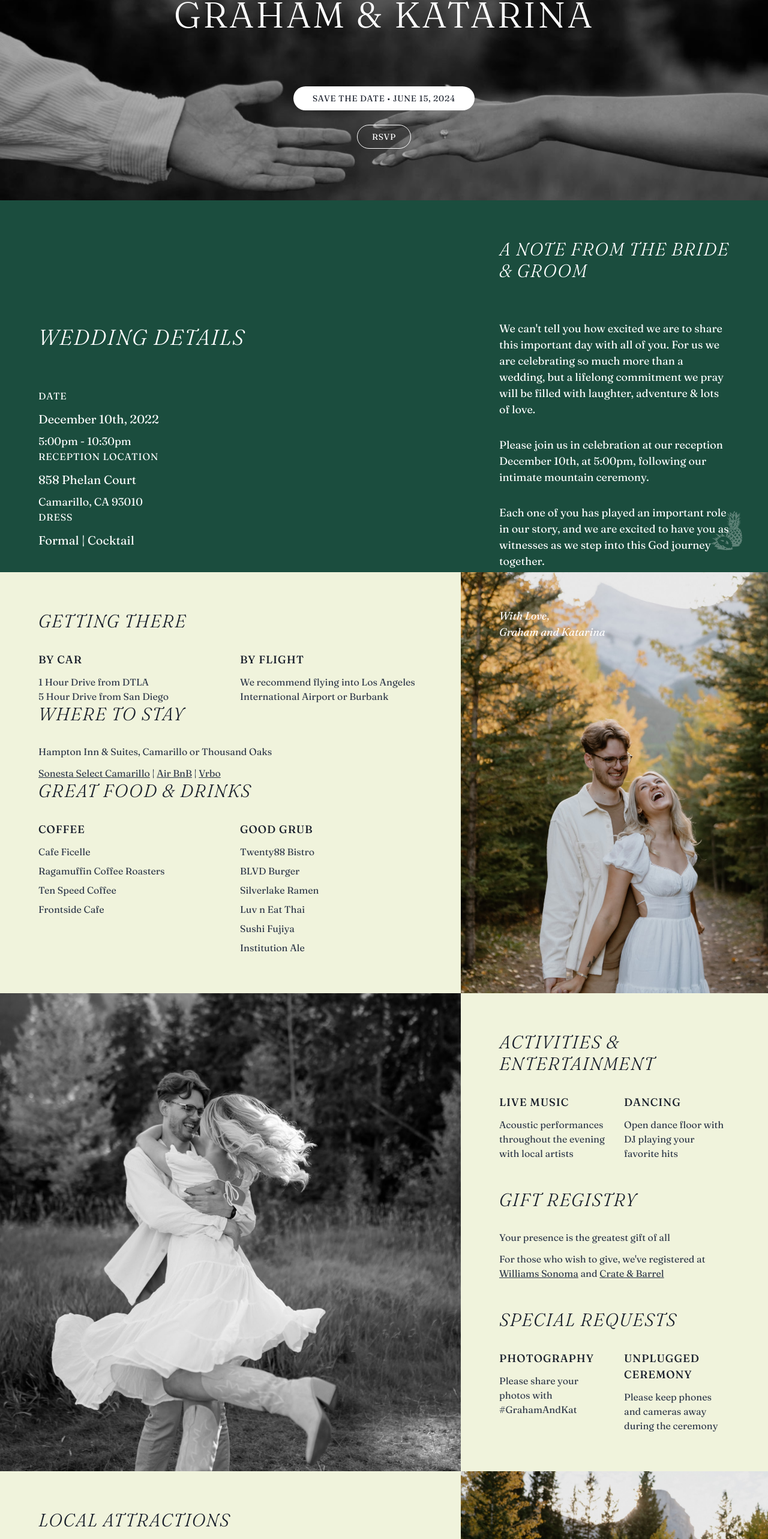
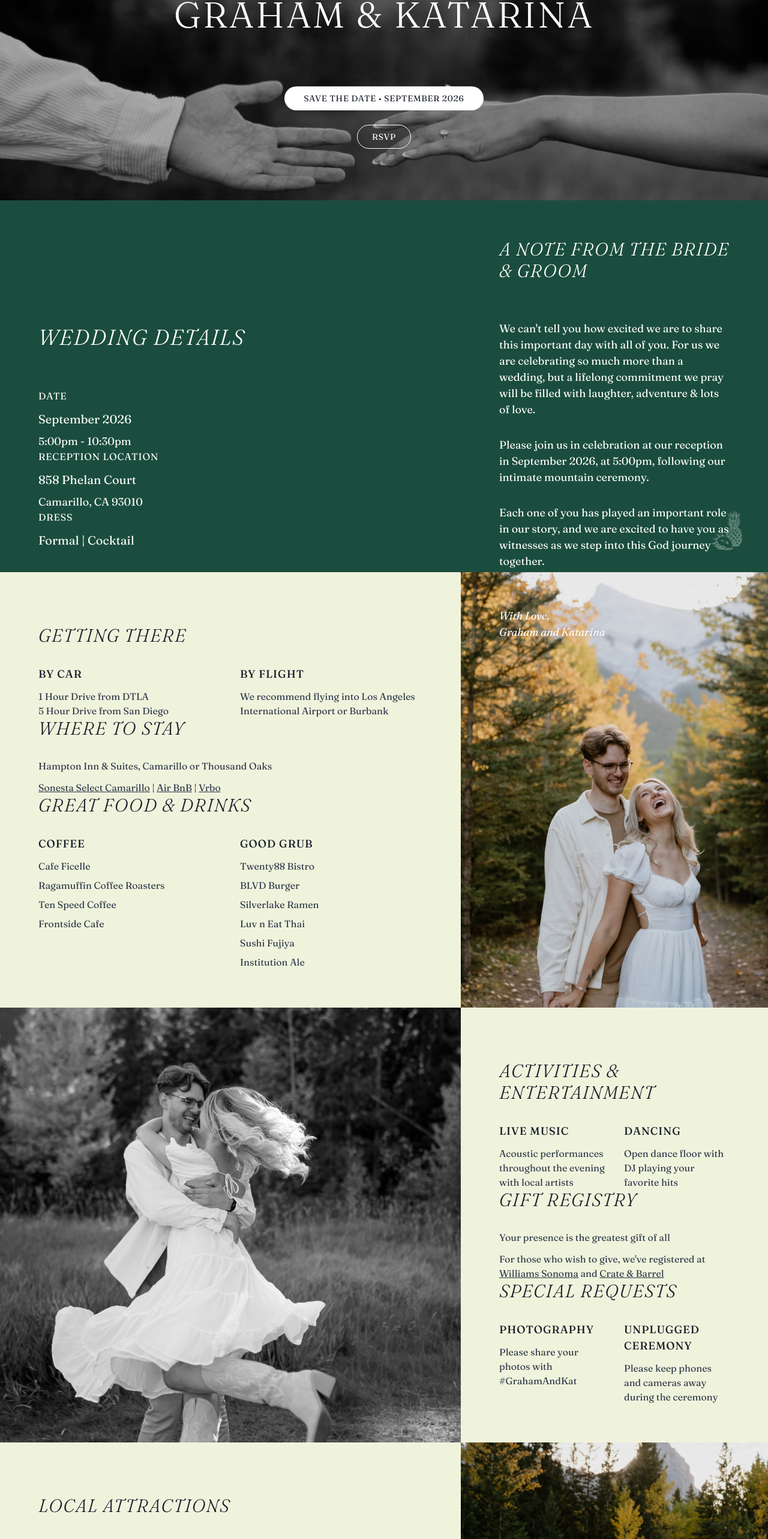
Before and after one commit to Barndon99/wedding-bells, a React (Vite) app: page / in a window 1280 px wide. Shown: the part 210-2776 px from the top of the page at 60% size. Built offline with nearby package versions, Linux system fonts and the light colour scheme.

Commit message:
assets + animations

```diff
--- a/src/components/Footer.jsx
+++ b/src/components/Footer.jsx
@@ -61,7 +61,7 @@ function Footer() {
               Graham & Kat
             </Heading>
             <Text fontSize="sm" color="gray.400">
-              June 15, 2024
+              September 2026
             </Text>
             <Text fontSize="sm" color="gray.400">
               Celebrating love, family, and new beginnings
@@ -144,7 +144,7 @@ function Footer() {
                 Wedding Planner
               </Text>
               <Text fontSize="sm" color="gray.400">
-                contact@weddingplanner.com
+                kgjantz@gmail.com
               </Text>
               <Text fontSize="sm" color="gray.400">
                 (555) 123-4567
@@ -174,7 +174,7 @@ function Footer() {
         {/* Bottom Section */}
         <HStack justify="space-between" align="center" flexWrap="wrap">
           <Text fontSize="sm" color="gray.400">
-            © 2024 Graham & Kat. Made with ❤️ for our special day.
+            © 2026 Graham & Kat. Made with ❤️ for our special day.
           </Text>
           <HStack spacing={4}>
             <Text fontSize="sm" color="gray.400">
--- a/src/pages/Home.jsx
+++ b/src/pages/Home.jsx
@@ -70,7 +70,7 @@ function Home() {
               textTransform="uppercase"
               _hover={{ bg: "gray.100" }}
             >
-              Save the Date • June 15, 2024
+              Save the Date • September 2026
             </Button>
           </SlideUp>
 
@@ -143,7 +143,7 @@ function Home() {
                     <Text fontSize={{ base: "sm", lg: "md" }} letterSpacing="wider" textTransform="uppercase" mb={3} color="white">
                       Date
                     </Text>
-                    <Text fontSize={{ base: "lg", lg: "xl" }} color="white" mb={2}>December 10th, 2022</Text>
+                    <Text fontSize={{ base: "lg", lg: "xl" }} color="white" mb={2}>September 2026</Text>
                     <Text fontSize={{ base: "md", lg: "lg" }} color="white">5:00pm - 10:30pm</Text>
                   </Box>
                 </StaggerItem>
@@ -196,7 +196,7 @@ function Home() {
                 </Text>
 
                 <Text color="white" fontSize={{ base: "md", lg: "lg" }} lineHeight="relaxed">
-                  Please join us in celebration at our reception December 10th, at
+                  Please join us in celebration at our reception in September 2026, at
                   5:00pm, following our intimate mountain ceremony.
                 </Text>
 
@@ -240,6 +240,7 @@ function Home() {
                   letterSpacing="wider"
                   textTransform="uppercase"
                   mb={{ base: 6, lg: 8 }}
+                  pt={{ base: 4, lg: 6 }}
                   color="gray.800"
                 >
                   Getting There
@@ -369,6 +370,7 @@ function Home() {
         <Box bg="#f0f3dc" p={16} order={{ base: 2, lg: 2 }}>
           <VStack spacing={12} align="start">
             {/* Activities & Entertainment */}
+            <SlideUp>
               <Box>
                 <Heading
                   fontSize={{ base: "2xl", lg: "3xl" }}
@@ -377,6 +379,7 @@ function Home() {
                   letterSpacing="wider"
                   textTransform="uppercase"
                   mb={{ base: 6, lg: 8 }}
+                  pt={{ base: 4, lg: 6 }}
                   color="gray.800"
                 >
                   Activities & Entertainment
@@ -459,6 +462,7 @@ function Home() {
                 </Box>
               </SimpleGrid>
               </Box>
+            </SlideUp>
           </VStack>
         </Box>
       </SimpleGrid>
@@ -478,6 +482,7 @@ function Home() {
         <Box bg="#f0f3dc" p={16} order={{ base: 2, lg: 1 }}>
           <VStack spacing={12} align="start">
             {/* Local Attractions */}
+            <SlideUp>
               <Box>
                 <Heading
                   fontSize={{ base: "2xl", lg: "3xl" }}
@@ -486,6 +491,7 @@ function Home() {
                   letterSpacing="wider"
                   textTransform="uppercase"
                   mb={{ base: 6, lg: 8 }}
+                  pt={{ base: 4, lg: 6 }}
                   color="gray.800"
                 >
                   Local Attractions
@@ -563,11 +569,12 @@ function Home() {
                     Questions
                   </Text>
                   <Text fontSize={{ base: "sm", lg: "md" }} color="gray.700" lineHeight="relaxed">
-                    Email us at hello@grahamandkat.com
+                    Email us at kgjantz@gmail.com
                   </Text>
                 </Box>
               </SimpleGrid>
               </Box>
+            </SlideUp>
           </VStack>
         </Box>
       </SimpleGrid>
--- a/src/pages/RSVP.jsx
+++ b/src/pages/RSVP.jsx
@@ -62,7 +62,7 @@ function RSVP() {
                 RSVP
               </Heading>
               <Text fontSize={{ base: "lg", md: "xl" }} color="gray.600" maxW="2xl">
-                We can't wait to celebrate with you! Please respond by May 1st, 2024
+                We can't wait to celebrate with you! Please respond by August 2026
               </Text>
             </VStack>
           </SlideUp>
@@ -183,7 +183,7 @@ function RSVP() {
                 Questions about the wedding?
               </Text>
               <Text fontSize="md" color="gray.500">
-                Contact us at <Text as="span" color="#1B4D3E" fontWeight="500">hello@grahamandkat.com</Text> or call <Text as="span" color="#1B4D3E" fontWeight="500">(555) 123-4567</Text>
+                Contact us at <Text as="span" color="#1B4D3E" fontWeight="500">kgjantz@gmail.com</Text> or call <Text as="span" color="#1B4D3E" fontWeight="500">(555) 123-4567</Text>
               </Text>
             </VStack>
           </SlideUp>
```
Lines whose indentation alone changed are shown as unchanged.
